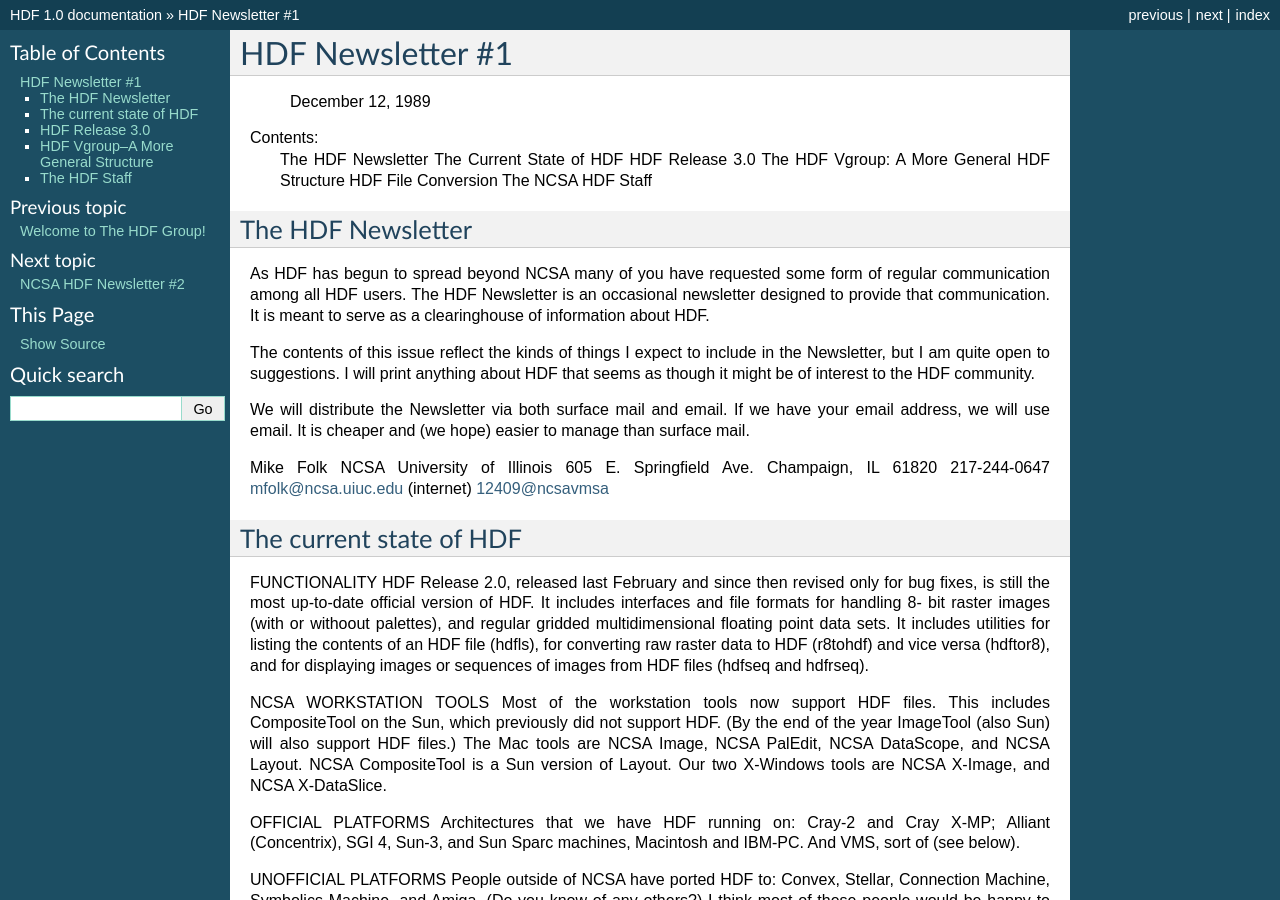
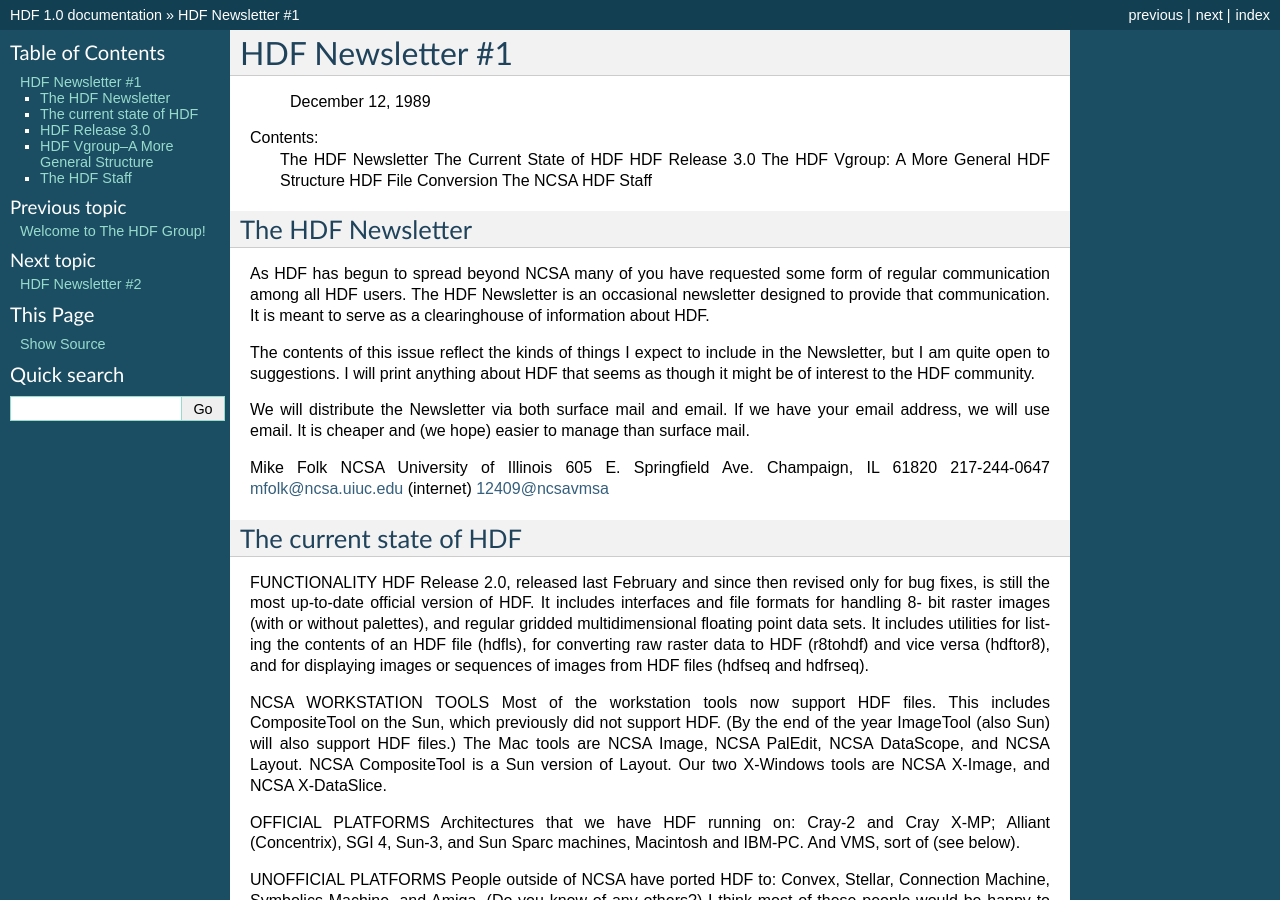
Before and after one commit to hdfeos/hdf, a Sphinx documentation site: the page built from docs/001.rst, in a window 1280 px wide and 900 px high. Built offline with Sphinx 7.4.7, drawn with Linux system fonts in a browser that asks for light colours; some of the changed text lies outside the part shown.

Commit message:
docs: fix typos

```diff
--- a/docs/001.rst
+++ b/docs/001.rst
@@ -49,7 +49,7 @@
 HDF Release 2.0, released last February and since then revised
 only for bug fixes, is still the most up-to-date official version
 of HDF.  It includes interfaces and file formats for handling 8-
-bit raster images (with or withoout palettes), and regular gridded
+bit raster images (with or without palettes), and regular gridded
 multidimensional floating point data sets.  It includes utilities
 for listing the contents of an HDF file (hdfls), for converting
 raw raster data to HDF (r8tohdf) and vice versa (hdftor8), and for
--- a/docs/002.rst
+++ b/docs/002.rst
@@ -1,5 +1,5 @@
 ================================================================================
-                   NCSA HDF Newsletter #2
+                   HDF Newsletter #2
 ================================================================================
                        August 20, 1990
 
@@ -19,9 +19,10 @@
 
 
 Mike Folk (mfolk@ncsa.uiuc.edu)
---------------------------- ** ---------------------------
 
+--------------------------------------------------------------------------------
                       HDF Version 3.1
+--------------------------------------------------------------------------------
 
 During the first half of July, we released Version 3.1 of HDF.
 
@@ -140,9 +141,9 @@
 with us soon.  Stay tuned.
 
 
---------------------------- ** ---------------------------
-
+--------------------------------------------------------------------------------
                            VMS
+--------------------------------------------------------------------------------
 
 The VMS port finally seems to be working pretty well, at least if
 the lack of bug reports on it is any indication.  We owe a real
@@ -223,11 +224,9 @@
 In release 3.1 this is done for you, as hdfrseq is included in a
 ".com" file that sets "nowrap" before executing hdfrseq.
 
---------------------------- ** ---------------------------
-
-                DFSDgetslice and DFSDputslice
-                 documentation errors fixed
-
+--------------------------------------------------------------------------------
+                DFSDgetslice and DFSDputslice documentation errors fixed
+--------------------------------------------------------------------------------
 
 The documentation for DFSDputslice and DFSDgetslice is wrong in
 the most recently published version of the HDF manual.  Most
@@ -450,9 +449,9 @@
 	printf("\n");
 }
 
---------------------------- ** ---------------------------
-
+--------------------------------------------------------------------------------
                        Other Releases
+--------------------------------------------------------------------------------
 
 Here are some short takes on other items of interest.  All of
 these items can be gotten from our anonymous ftp server
@@ -589,7 +588,7 @@
 
 
 
---------------------------- ** ---------------------------
+--------------------------------------------------------------------------------
 
                       HDF 4.0 in the works
 
@@ -609,10 +608,9 @@
 We will provide more details on HDF 4.0 in a future Newsletter.
 
 
---------------------------- ** ---------------------------
-
+--------------------------------------------------------------------------------
                          HDF and netCDF
-
+--------------------------------------------------------------------------------
 
 NetCDF is an interface for data access produced by the Unidata
 Program Center at the University Center for Atmospheric Research.
@@ -625,4 +623,3 @@
 
 We will give more details about this effort in a future
 newsletter.
---------------------------- ** ---------------------------
--- a/docs/003.rst
+++ b/docs/003.rst
@@ -383,7 +383,7 @@
 	1. Your system must have enough RAM to read in the
 	largest element in the file you are trying to pack.
 
-	2.Your system must have enough disk space to accomodate
+	2.Your system must have enough disk space to accommodate
 	the new packed file.
 
 	3.Although the logical organization of your file will remain
```
Also changed, not shown: other parts of docs/001.rst (+1 -1 lines).
